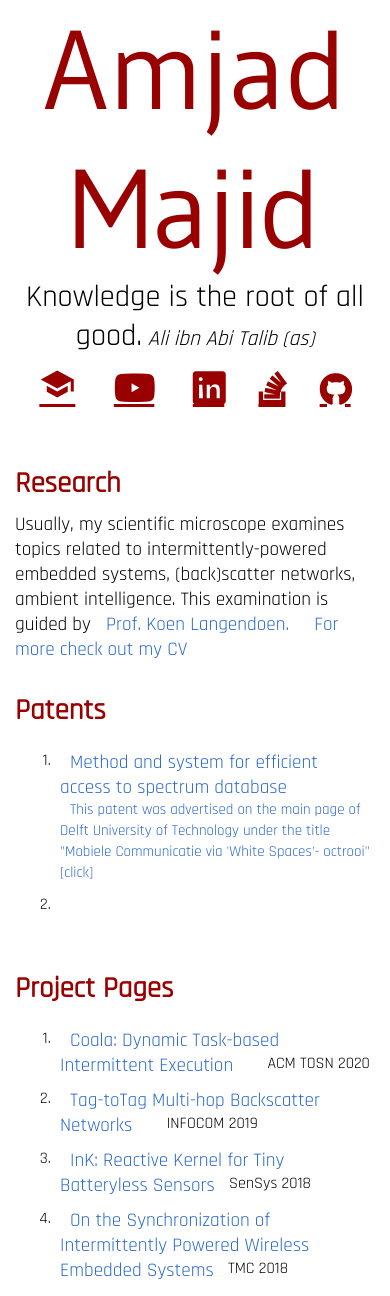
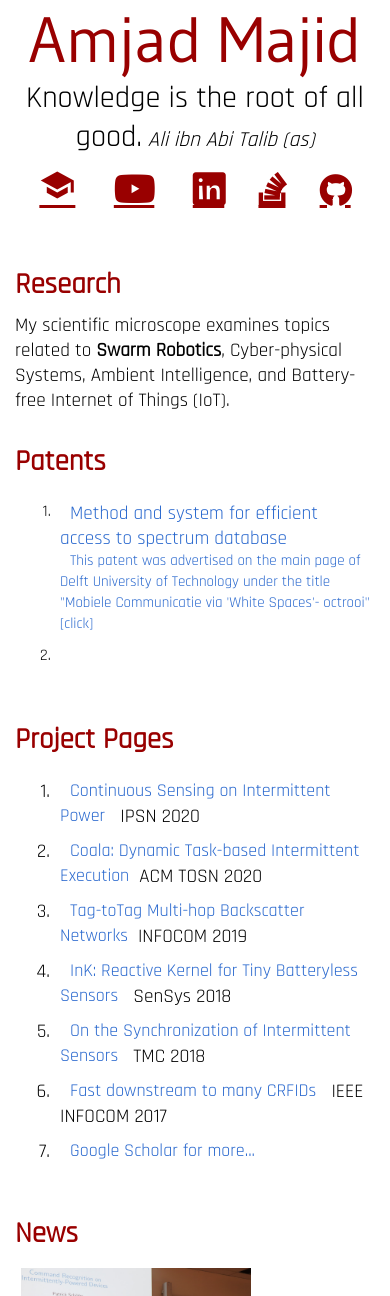
Before and after one commit to amjadmajid/amjadmajid.github.io, a plain HTML site: page index.html in a window 390 px wide. Shown: the top 1296 px of the page. Drawn offline with Linux system fonts and the light colour scheme.

Commit message:
Responsive header text

```diff
--- a/css/style.css
+++ b/css/style.css
@@ -11,21 +11,11 @@ td{
 	vertical-align: top;
 }
 body{
-		/*background-color:#011627;*/
 	font-family: Rajdhani;
 }
 
 a.fab {font-weight:900}
 
-/*.strokeme
-{
-	padding-bottom: 20px;
-    text-shadow:
-    0px 0px 0 #ECEBDC,
-    0px 0px 0 #444,
-    0px 5px 0 #444,
-    2px 5px 0 #444;
-}*/
 .whiteText{
 	color:#fff;
 }
@@ -33,19 +23,24 @@ a.fab {font-weight:900}
 	color:#91a0ba;
 }
 
-.redText{
-	color:#A59487;
-}
-
-.orangeText{
+/*.orangeText{
 	color:#FF9F1C;
-}
+}*/
 .taupText{
 	color:#f2e8d0;
 }
 .redText{
 	color:#990000;
 }
+
+.fontSize_1_2em{
+	font-size: 1.2em;
+}
+
+.fontSize_1_2em a span{
+	font-size: 1.2em;
+}
+
 
 .sansFont{
 	font-family: sans-serif;
@@ -165,3 +160,29 @@ a:visited .orangeText {
 .footerSectionBody ul{
 	list-style-type: none;
 }
+
+#name{
+font-size: 6em;
+text-align: center;
+font-family: Gudea;
+}
+#short_name{
+	display: none;
+	font-size: 4em;
+	text-align: center;
+	font-family: Gudea;
+}
+
+@media only screen and (max-width: 768px) {
+  #name {
+    display: none;
+  }
+  #short_name{
+  	display: block;
+}
+
+@media only screen and (max-width: 320px) {
+  #name {
+    font-size: 2em;
+  }
+}
--- a/index.html
+++ b/index.html
@@ -1,35 +1,31 @@
 <!DOCTYPE html>
 <html>
 <head>
-
-<meta name="viewport" content="width=device-width, initial-scale=1.0, maximum-scale=1.0">
+	<meta name="viewport" content="width=device-width, initial-scale=1.0, maximum-scale=1.0">
 	<meta charset="UTF-8">
     <!-- <meta name="description" content="" />
 	<meta name="keywords" content="" />-->
 
-
-	<link href="https://fonts.googleapis.com/icon?family=Material+Icons" rel="stylesheet">
-	<link href="https://fonts.googleapis.com/css?family=Gudea|Reem+Kufi|Cairo|Rajdhani|Arvo" rel="stylesheet">
+	<link href="https://fonts.googleapis.com/css?family=Material+Icons|Gudea|Reem+Kufi|Rajdhani" rel="stylesheet">
 	<link rel="stylesheet" type="text/css" href="css/style.css">
-	<link href="https://fonts.googleapis.com/css?family=Courgette" rel="stylesheet">
 	<link rel="stylesheet" href="https://use.fontawesome.com/releases/v5.6.1/css/all.css" integrity="sha384-gfdkjb5BdAXd+lj+gudLWI+BXq4IuLW5IT+brZEZsLFm++aCMlF1V92rMkPaX4PP" crossorigin="anonymous">
 
 
-  <title>Amjad Majid</title>
+  <title>Amjad Yousef Majid</title>
 </head>
 
 <body>
 
-
 	<!-- Start of  the website header-->
 	<div class="header">
 		<div class="headerbody" >
-			<div class="redText" style="font-size: 7em; text-align: center; font-family: Gudea;">Amjad Majid</div>
+			<div id="name" class="redText">Amjad Yousef Majid</div>
 		</div>
+		<div class="headerbody" >
+			<div id="short_name" class="redText">Amjad Majid</div>
+		</div>
+
 		<p style="color: #000;  margin-bottom:10px; font-size:1.9em;text-align: center; font-family: Rajdhani;">Knowledge is the root of all good.<span style="font-size:.7em;font-style: italic;">  Ali ibn Abi Talib (as)</span></p>
-<!-- 		<div style="width: 100%; text-align: center; margin-bottom:20px;margin-top:40px; ">
-			<img style="border-radius: 50%; opacity:0.6; width:110px; margin-top: -50px; margin-bottom:-15px; " src="images/amj_1.jpg">
-		</div> -->
 		<div style="text-align: center;">
 			<a href="https://scholar.google.com/citations?user=hVezSVIAAAAJ&hl=en&authuser=1" target="_blank" class="redText material-icons" style="font-size:36px;">school</a>
 			&nbsp; &nbsp; &nbsp; &nbsp;
@@ -54,8 +50,8 @@
 
 				<div class="redText" style="font-size:1.8em; margin-bottom:10px; font-family: Rajdhani; font-weight: bolder;">Research</div>
 				<p style="font-family: Rajdhani; font-size: 1.2em;">
-				Usually, my scientific microscope examines topics related to intermittently-powered embedded systems, (back)scatter networks, ambient intelligence. This examination is guided by <a href="http://www.st.ewi.tudelft.nl/koen/" target"_blank" style="font-size:1em" > Prof. Koen Langendoen.</a> <a style="font-size:1em" href="images/Amjad_CV.pdf" target="_blank"> For more check out my CV </a>
-
+				My scientific microscope examines topics related to <b>Swarm Robotics</b>, Cyber-physical Systems,  Ambient Intelligence, and Battery-free Internet of Things (IoT).
+				<!-- <a style="font-size:1em" href="images/Amjad_CV.pdf" target="_blank"> For more check out my CV </a> -->
 			</p>
 			</div>
 		</div>
@@ -80,25 +76,26 @@
 				<div class="redText" style="font-size:1.8em; margin-bottom:10px; font-family: Rajdhani; font-weight: bolder;">Project Pages</div>
 				<ol>
 
-					<li>
-							<a  style=" font-size: 1.2em;" href="https://dl.acm.org/doi/abs/10.1145/3360285"> <!-- <span class="redText"> 1. </span>--> Coala: Dynamic Task-based Intermittent Execution</a>
-							<a  style=" font-size: 1.2em;" href="t2t.html" ></a> ACM TOSN 2020
+					<li class="fontSize_1_2em">
+						<a href="http://ipsn.acm.org/2020/"> <span>Continuous Sensing on Intermittent Power</span></a> IPSN 2020
 					</li>
-					<li>
-							<a  style=" font-size: 1.2em;" href="t2t.html"> <!-- <span class="redText"> 1. </span>--> Tag-toTag Multi-hop Backscatter Networks</a>
-							<a  style=" font-size: 1.2em;" href="t2t.html" ></a> INFOCOM 2019
+					<li class="fontSize_1_2em">
+							<a href="https://dl.acm.org/doi/abs/10.1145/3360285"> <span>Coala: Dynamic Task-based Intermittent Execution</span></a>ACM TOSN 2020
 					</li>
-					<li>
-							<a  style=" font-size: 1.2em;" href="ink.html"> <!-- <span class="redText"> 1. </span>--> InK: Reactive Kernel for Tiny Batteryless Sensors</a> SenSys 2018
+					<li class="fontSize_1_2em" >
+						<a  href="t2t.html"> <span>Tag-toTag Multi-hop Backscatter Networks</span></a>INFOCOM 2019
 					</li>
-					<li>
-							<a  style=" font-size: 1.2em;" href="https://ieeexplore.ieee.org/abstract/document/8462800" target="_blank"> <!-- <span class="redText"> 2. </span>--> On the Synchronization of Intermittently Powered Wireless Embedded Systems</a> TMC 2018
+					<li class="fontSize_1_2em">
+						<a href="ink.html"> <span>InK: Reactive Kernel for Tiny Batteryless Sensors</span></a> SenSys 2018
 					</li>
-					<li>
-							<a style=" font-size: 1.2em;" href="https://ieeexplore.ieee.org/abstract/document/8056987/" target="_blank"> <!--<span class="redText"> 3. </span>--> Fast downstream to many (computational) RFIDs</a> IEEE INFOCOM 2017
+					<li class="fontSize_1_2em">
+						<a href="https://ieeexplore.ieee.org/abstract/document/8462800" target="_blank"><span>On the Synchronization of Intermittent Sensors</span></a> TMC 2018
 					</li>
-					<li>
-							<a  style=" font-size: 1.2em;" href="https://scholar.google.com/citations?user=hVezSVIAAAAJ&hl=en&authuser=1" target="_blank"> <!--<span class="redText"> 4- </span>--> More...</a> Google Scholar
+					<li class="fontSize_1_2em">
+						<a href="https://ieeexplore.ieee.org/abstract/document/8056987/" target="_blank"><span>Fast downstream to many CRFIDs</span></a> IEEE INFOCOM 2017
+					</li>
+					<li class="fontSize_1_2em">
+						<a href="https://scholar.google.com/citations?user=hVezSVIAAAAJ&hl=en&authuser=1" target="_blank"><span> Google Scholar for more...</span></a>
 					</li>
 				</ol>
 			</div>
```
